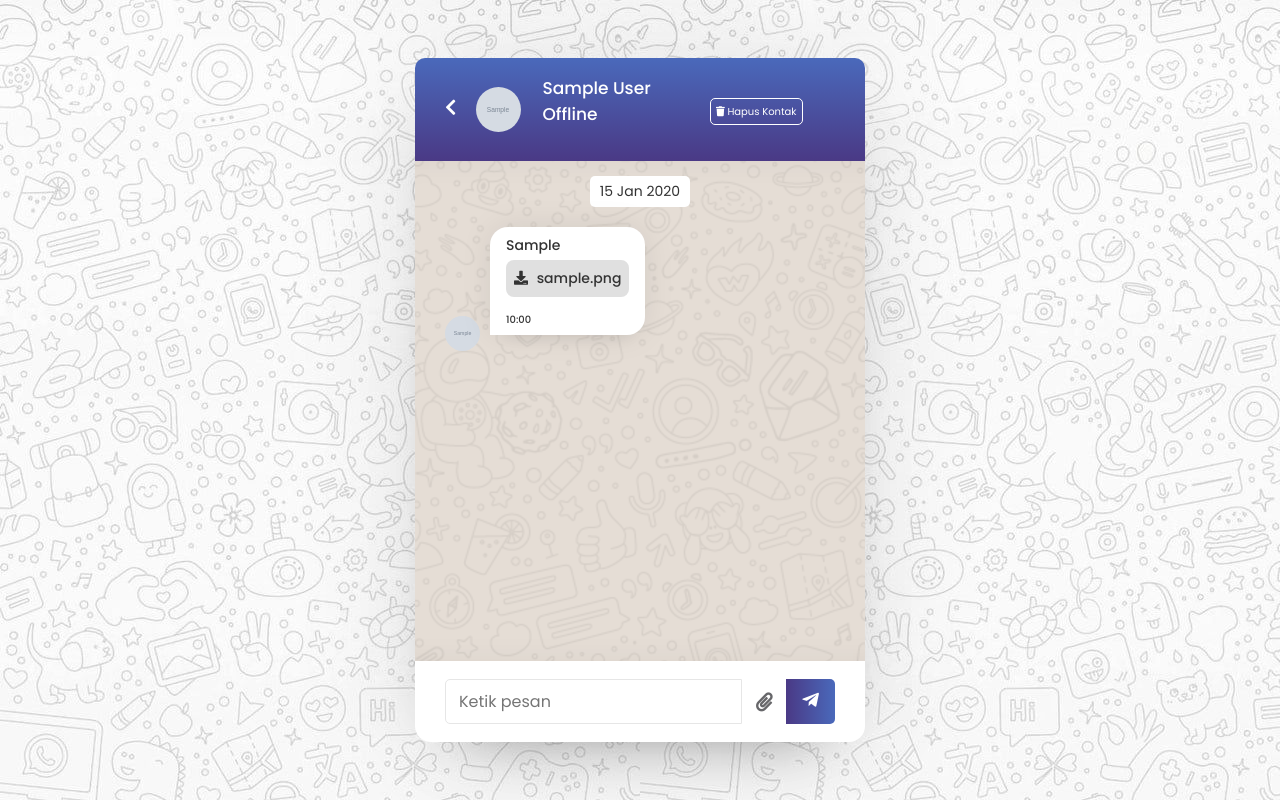
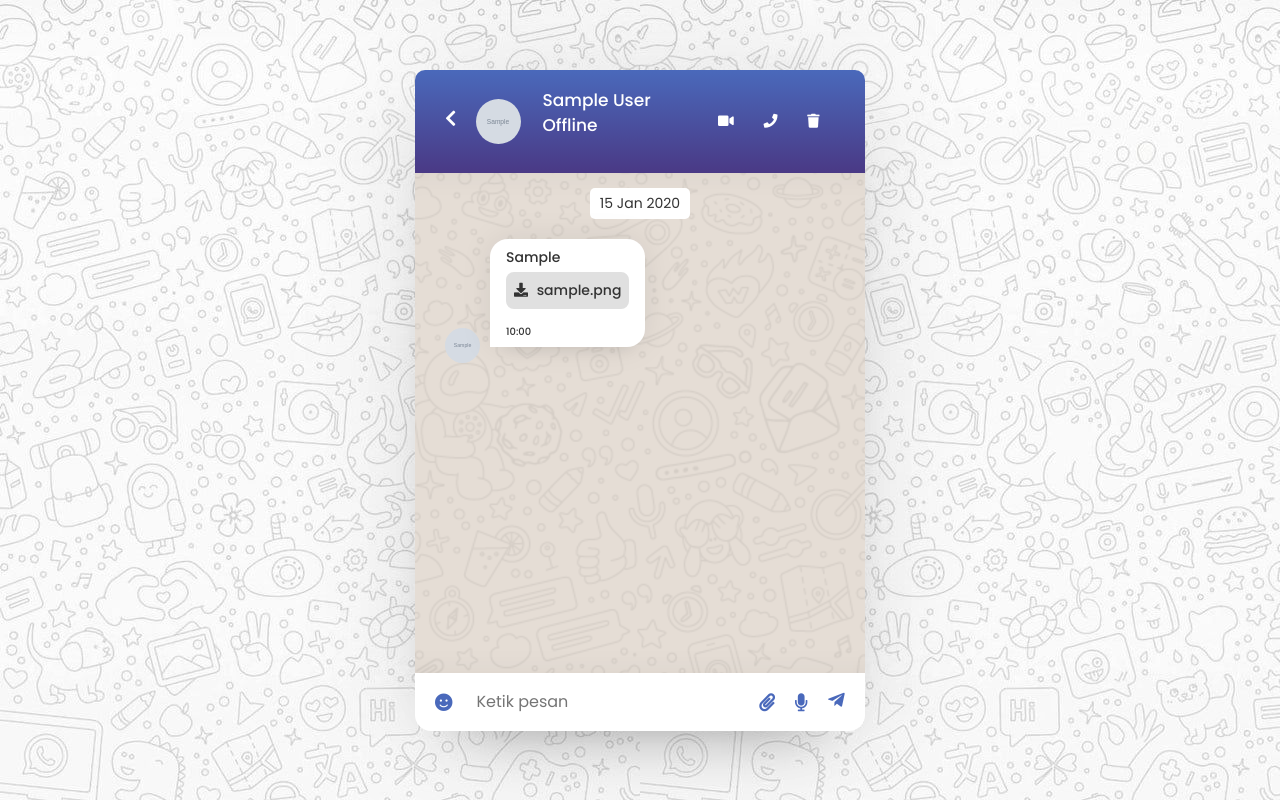
Before and after one commit to muhamadariefr/cakap, a PHP site: page /chat.php?user_id=1 in a window 1280 px wide. Run offline with PHP 8.4, Linux system fonts and the light colour scheme; the visitor is signed in with stand-in values (Sample User, id 1); tables that the repository leaves empty or names only in its code hold one stand-in row (values such as "Sample post"); grey boxes marked "Sample" are stand-in pictures.

Commit message:
add icon feature

```diff
--- a/addContact.php
+++ b/addContact.php
@@ -43,6 +43,7 @@ if (!isset($_SESSION['unique_id'])) {
                 .then(response => response.json())
                 .then(data => {
                     alert(data.message);
+                    window.location.href = './users.php';
                 })
                 .catch(error => {
                     alert(data.message);
--- a/chat.php
+++ b/chat.php
@@ -31,7 +31,15 @@
                 <div class="contact-grouplist col">
                     <a href="./php/deleteContact.php?id_user=<?php echo $_SESSION['unique_id']; ?>&id_other_user=<?php echo $row['unique_id']; ?>"
                         class="del-contact">
-                        <i class="fas fa-trash"></i> Hapus Kontak
+                        <i class="fas fa-video"></i>
+                    </a>
+                    <a href="./php/deleteContact.php?id_user=<?php echo $_SESSION['unique_id']; ?>&id_other_user=<?php echo $row['unique_id']; ?>"
+                        class="del-contact">
+                        <i class="fas fa-phone"></i>
+                    </a>
+                    <a href="./php/deleteContact.php?id_user=<?php echo $_SESSION['unique_id']; ?>&id_other_user=<?php echo $row['unique_id']; ?>"
+                        class="del-contact">
+                        <i class="fas fa-trash"></i>
                     </a>
                 </div>
             </header>
@@ -39,10 +47,16 @@
 
             </div>
             <form action="#" class="typing-area" enctype="multipart/form-data">
+                <div name="btnFile" id="btnFile" class="BtnFile">
+                    <i class="fas fa-smile"></i>
+                </div>
                 <input type="text" class="incoming_id" name="incoming_id" value="<?php echo $user_id; ?>" hidden>
                 <input type="text" name="message" class="input-field" placeholder="Ketik pesan" autocomplete="off">
                 <div name="btnFile" id="btnFile" class="BtnFile">
                     <i class="fas fa-paperclip"></i>
+                </div>
+                <div name="btnFile" id="btnFile" class="BtnFile">
+                    <i class="fas fa-microphone"></i>
                 </div>
                 <input type="file" name="file" id="file" class="file" style="width: 50px; display: none;">
                 <button id="sendBtnChat"><i class="fab fa-telegram-plane"></i></button>
--- a/formAddMemberGroup.php
+++ b/formAddMemberGroup.php
@@ -43,6 +43,7 @@ if (!isset($_SESSION['unique_id'])) {
                 .then(response => response.json())
                 .then(data => {
                     alert(data.message);
+                    window.location.href = './groups.php';
                 })
                 .catch(error => {
                     alert(data.message);
--- a/php/get-chat-group.php
+++ b/php/get-chat-group.php
@@ -32,9 +32,9 @@ if (isset($_SESSION['unique_id'])) {
             // Menentukan status pesan (hari ini, kemarin, atau sebelumnya)
             $status = '';
             if ($message_date == $today) {
-                $status = 'HARI INI';
+                $status = 'Hari ini';
             } elseif ($message_date == $yesterday) {
-                $status = 'KEMARIN';
+                $status = 'Kemarin';
             } else {
                 $status = date('d M Y', strtotime($row['timestamp']));
             }
--- a/php/get-chat.php
+++ b/php/get-chat.php
@@ -26,9 +26,9 @@ if (isset($_SESSION['unique_id'])) {
             // Menentukan status pesan (hari ini, kemarin, atau sebelumnya)
             $status = '';
             if ($message_date == $today) {
-                $status = 'HARI INI';
+                $status = 'Hari ini';
             } elseif ($message_date == $yesterday) {
-                $status = 'KEMARIN';
+                $status = 'Kemarin';
             } else {
                 $status = date('d M Y', strtotime($row['timestamp']));
             }
--- a/style.css
+++ b/style.css
@@ -391,12 +391,11 @@ footer {
   background: none;
   color: #fff;
   outline: none;
-  border: 1px solid #fff;
-  padding: 5px;
+  padding: 8px;
   text-decoration: none;
   border-radius: 5px;
-  font-size: 10px;
-  margin: 0px 5px;
+  font-size: 14px;
+  margin: 0px 5px 0px 5px;
   transition: 0.5s;
 }
 
@@ -429,10 +428,9 @@ footer {
   outline: none;
   border: none;
   text-decoration: none;
-  border-radius: 100%;
   font-size: 15px;
   margin: 0px 5px;
-  transition: 0.3s;
+  transition: 0.5s;
 }
 
 .add-member:hover {
@@ -657,17 +655,17 @@ footer {
 }
 
 .typing-area {
-  padding: 18px 30px;
+  padding: 10px 10px;
   display: flex;
   justify-content: space-between;
 }
 
 .typing-area input {
-  height: 45px;
+  height: auto;
   width: calc(100% - 58px);
   font-size: 16px;
   padding: 0 13px;
-  border: 1px solid #e6e6e6;
+  border: 1px solid #fff;
   outline: none;
   border-radius: 5px 0 0 5px;
 }
@@ -676,26 +674,40 @@ footer {
   display: flex;
   align-items: center;
   justify-content: center;
-  height: 45px;
-  width: 50px;
-  font-size: 19px;
+  height: auto;
+  width: auto;
+  font-size: 18px;
+  padding: 10px;
   cursor: pointer;
-  color: #67676a;
+  color: #4a69bb;
   transition: all 0.3s ease;
+  border-radius: 100%;
+}
+
+.typing-area .BtnFile:hover{
+  color: #fff;
+  background-color: #4a69bb;
 }
 
 
 .typing-area button {
-  color: #fff;
-  width: 55px;
+  color: #4a69bb;
+  width: 50px;
   border: none;
   outline: none;
-  background: linear-gradient(to left, #4a69bb, #4a3985);
+  background: #fff;
+  /* background: linear-gradient(to left, #4a69bb, #4a3985); */
   font-size: 19px;
   cursor: pointer;
   pointer-events: none;
   border-radius: 0 5px 5px 0;
   transition: all 0.3s ease;
+  border-radius: 100%;
+}
+
+.typing-area button:hover{
+  color: #fff;
+  background-color: #4a69bb;
 }
 
 .typing-area button.active {
@@ -796,7 +808,6 @@ footer {
   }
 
   .typing-area {
-    background-color: #fff;
     margin: 0px 0px 0px 0px;
   }
 }
```
Also changed, not shown: chatGroup.php (+7 -1 lines), php/images/1709352970ucl.jpg (added), php/images/1709353400rm.jpg (added), php/images/1709359941rm.jpg (added), php/images/616-benzema.jpg (added).
